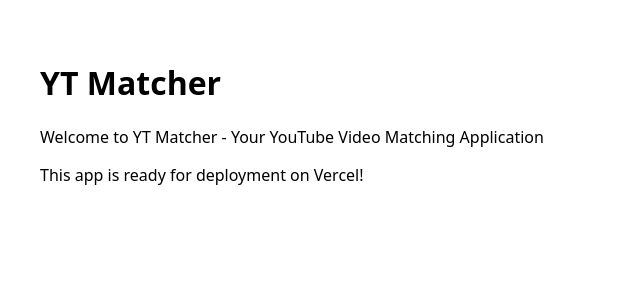
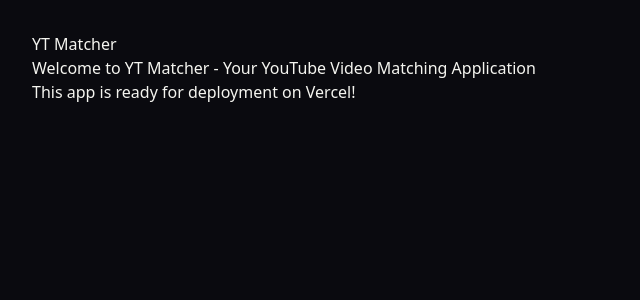
Before and after one commit to ru-aish/YT-matcher, a Next.js app: page / in a window 1280 px wide. Shown: the top 300 px of the page, without its empty margins (0-640 px from the left). Built offline with nearby package versions, Linux system fonts and the light colour scheme.

Commit message:
chore: install Tailwind CSS v4, framer-motion, and configure dark theme design system
Co-authored-by: Rudra <215895551+ru-aish@users.noreply.github.com>

```diff
--- /dev/null
+++ b/app/globals.css
@@ -0,0 +1,18 @@
+@import "tailwindcss";
+
+:root {
+  --bg-primary: #0A0A0F;
+  --bg-secondary: #141420;
+  --bg-tertiary: #1E1E2E;
+  --accent: #F59E0B;
+  --accent-secondary: #06B6D4;
+  --text-primary: #F5F5F0;
+  --text-secondary: #9CA3AF;
+  --text-accent: #F59E0B;
+}
+
+body {
+  background-color: var(--bg-primary);
+  color: var(--text-primary);
+  scroll-behavior: smooth;
+}
--- a/app/layout.js
+++ b/app/layout.js
@@ -1,11 +1,26 @@
+import './globals.css'
+import { Space_Grotesk, Outfit } from 'next/font/google'
+
+const spaceGrotesk = Space_Grotesk({
+  subsets: ['latin'],
+  weight: ['400', '500', '600', '700'],
+  variable: '--font-space-grotesk',
+})
+
+const outfit = Outfit({
+  subsets: ['latin'],
+  weight: ['300', '400', '500', '600'],
+  variable: '--font-outfit',
+})
+
 export const metadata = {
-  title: 'YT Matcher',
-  description: 'YouTube Video Matcher Application',
+  title: 'YT Matcher | Creator x Brand Matchmaking',
+  description: 'Connect with the perfect creators and brands for authentic partnerships',
 }
 
 export default function RootLayout({ children }) {
   return (
-    <html lang="en">
+    <html lang="en" className={`${spaceGrotesk.variable} ${outfit.variable}`} suppressHydrationWarning>
       <body>{children}</body>
     </html>
   )
--- a/package.json
+++ b/package.json
@@ -14,8 +14,12 @@
   "license": "ISC",
   "packageManager": "pnpm@10.33.0",
   "dependencies": {
+    "@tailwindcss/postcss": "^4.3.0",
+    "framer-motion": "^12.40.0",
     "next": "^16.2.6",
+    "postcss": "^8.5.15",
     "react": "^19.2.6",
-    "react-dom": "^19.2.6"
+    "react-dom": "^19.2.6",
+    "tailwindcss": "^4.3.0"
   }
 }
--- /dev/null
+++ b/postcss.config.mjs
@@ -0,0 +1,6 @@
+const config = {
+  plugins: {
+    "@tailwindcss/postcss": {},
+  },
+};
+export default config;
```
Also changed, not shown: .agents/tasks/task-landing-ui-redesign/context.json (added), .agents/tasks/task-landing-ui-redesign/features/FEAT-001.json (added), .agents/tasks/task-landing-ui-redesign/features/FEAT-002.json (added), .agents/tasks/task-landing-ui-redesign/task.json (added), 1 other file (tests, documents, lock files or other folders).
